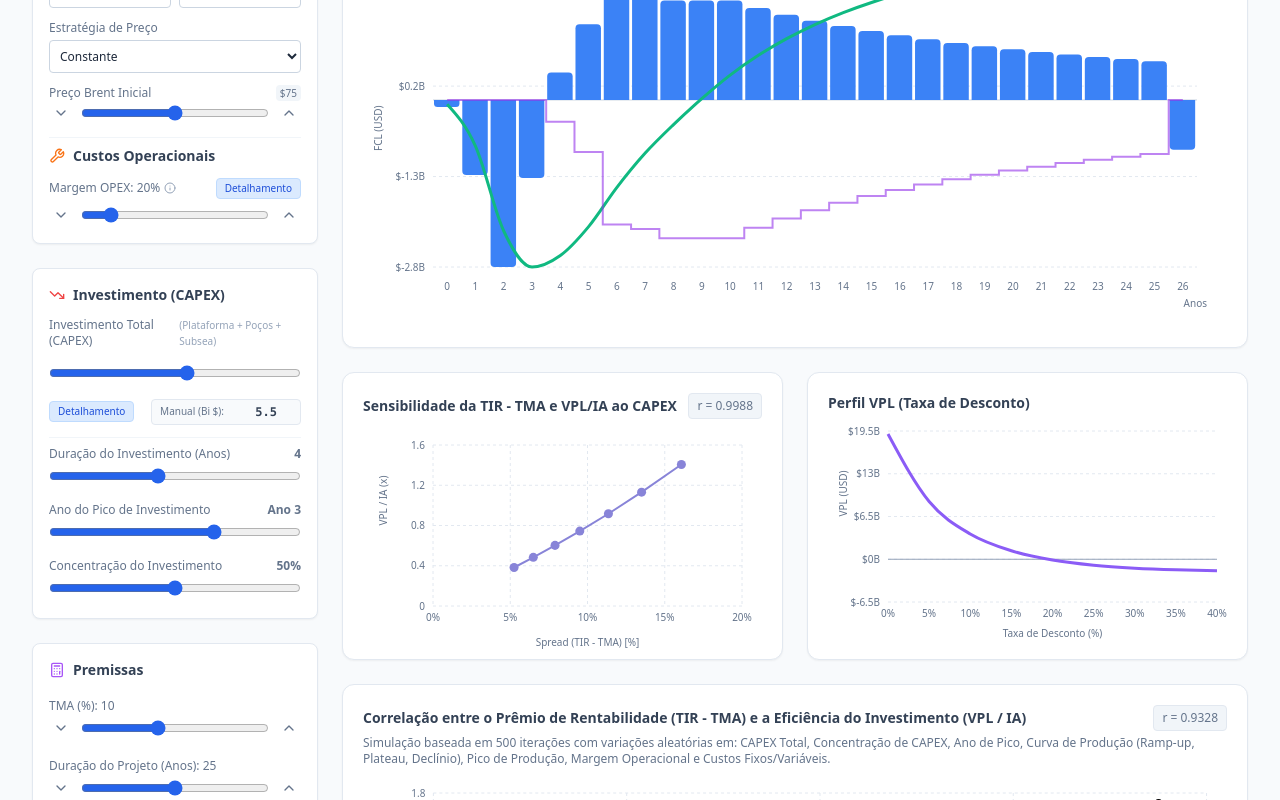
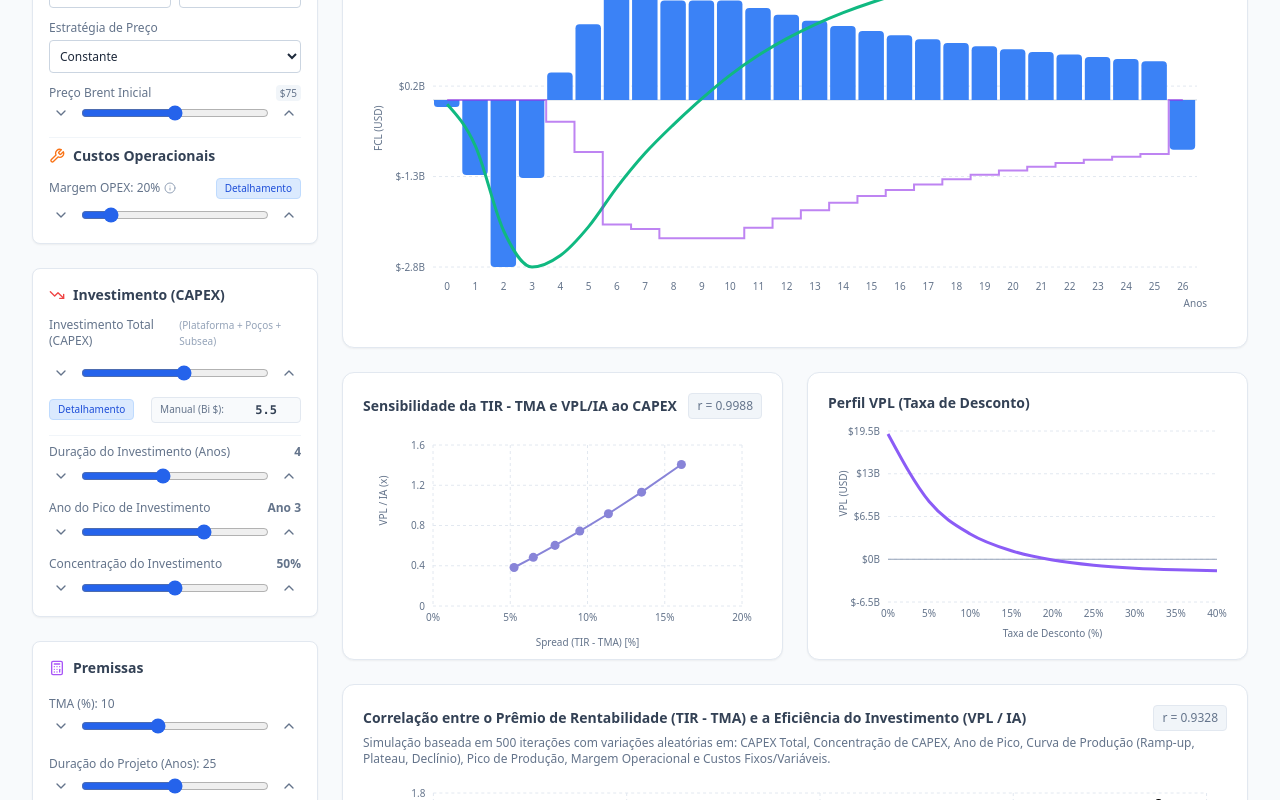
Before and after one commit to fmcima/simulador, a React (Vite) app: page / in a window 1280 px wide. Shown: the part 401-1201 px from the top of the page. Built offline with nearby package versions, Linux system fonts and the light colour scheme; the HTML template or start-up script is replaced by a standard one.

Commit message:
Ajuste persistência custos workover

```diff
--- a/src/components/ProjectInputForm.jsx
+++ b/src/components/ProjectInputForm.jsx
@@ -174,12 +174,16 @@ const ProjectInputForm = ({ params, setParams, label, colorClass = "accent-blue-
                             {params.platformOwnership === 'chartered' ? '(Poços + Subsea)' : '(Plataforma + Poços + Subsea)'}
                         </span>
                     </label>
-                    <input
-                        type="range" min="0" max="10000000000" step="100000000"
-                        value={params.totalCapex}
-                        onChange={(e) => handleChange('totalCapex', Number(e.target.value))}
-                        className={`w-full ${colorClass}`}
-                    />
+                    <div className="flex items-center gap-2">
+                        <button onClick={() => handleChange('totalCapex', Math.max(0, Number(params.totalCapex) - 100000000))} className="p-1 rounded hover:bg-slate-100 dark:hover:bg-slate-800 text-slate-500 transition-colors"><ChevronDown size={16} /></button>
+                        <input
+                            type="range" min="0" max="10000000000" step="100000000"
+                            value={params.totalCapex}
+                            onChange={(e) => handleChange('totalCapex', Number(e.target.value))}
+                            className={`flex-1 ${colorClass}`}
+                        />
+                        <button onClick={() => handleChange('totalCapex', Math.min(10000000000, Number(params.totalCapex) + 100000000))} className="p-1 rounded hover:bg-slate-100 dark:hover:bg-slate-800 text-slate-500 transition-colors"><ChevronUp size={16} /></button>
+                    </div>
                     <div className={`flex ${onNavigateToCapex ? 'justify-between' : 'justify-end'} items-center mt-1`}>
                         {onNavigateToCapex && (
                             <button
@@ -207,7 +211,11 @@ const ProjectInputForm = ({ params, setParams, label, colorClass = "accent-blue-
                                 <span>Duração do Investimento (Anos)</span>
                                 <span className="font-bold">{params.capexDuration}</span>
                             </label>
-                            <input type="range" min="1" max="8" step="1" value={params.capexDuration} onChange={(e) => handleChange('capexDuration', Number(e.target.value))} className={`w-full ${colorClass}`} />
+                            <div className="flex items-center gap-2">
+                                <button onClick={() => handleChange('capexDuration', Math.max(1, Number(params.capexDuration) - 1))} className="p-1 rounded hover:bg-slate-100 dark:hover:bg-slate-800 text-slate-500 transition-colors"><ChevronDown size={16} /></button>
+                                <input type="range" min="1" max="8" step="1" value={params.capexDuration} onChange={(e) => handleChange('capexDuration', Number(e.target.value))} className={`flex-1 ${colorClass}`} />
+                                <button onClick={() => handleChange('capexDuration', Math.min(8, Number(params.capexDuration) + 1))} className="p-1 rounded hover:bg-slate-100 dark:hover:bg-slate-800 text-slate-500 transition-colors"><ChevronUp size={16} /></button>
+                            </div>
                         </div>
 
                         <div>
@@ -215,7 +223,11 @@ const ProjectInputForm = ({ params, setParams, label, colorClass = "accent-blue-
                                 <span>Ano do Pico de Investimento</span>
                                 <span className="font-bold">Ano {params.capexPeakRelative || 1}</span>
                             </label>
-                            <input type="range" min="1" max={params.capexDuration} step="1" value={params.capexPeakRelative || 1} onChange={(e) => handleChange('capexPeakRelative', Number(e.target.value))} className={`w-full ${colorClass}`} />
+                            <div className="flex items-center gap-2">
+                                <button onClick={() => handleChange('capexPeakRelative', Math.max(1, (params.capexPeakRelative || 1) - 1))} className="p-1 rounded hover:bg-slate-100 dark:hover:bg-slate-800 text-slate-500 transition-colors"><ChevronDown size={16} /></button>
+                                <input type="range" min="1" max={params.capexDuration} step="1" value={params.capexPeakRelative || 1} onChange={(e) => handleChange('capexPeakRelative', Number(e.target.value))} className={`flex-1 ${colorClass}`} />
+                                <button onClick={() => handleChange('capexPeakRelative', Math.min(params.capexDuration, (params.capexPeakRelative || 1) + 1))} className="p-1 rounded hover:bg-slate-100 dark:hover:bg-slate-800 text-slate-500 transition-colors"><ChevronUp size={16} /></button>
+                            </div>
                         </div>
 
                         <div>
@@ -223,7 +235,11 @@ const ProjectInputForm = ({ params, setParams, label, colorClass = "accent-blue-
                                 <span>Concentração do Investimento</span>
                                 <span className="font-bold">{params.capexConcentration}%</span>
                             </label>
-                            <input type="range" min="0" max="100" step="10" value={params.capexConcentration} onChange={(e) => handleChange('capexConcentration', Number(e.target.value))} className={`w-full ${colorClass}`} />
+                            <div className="flex items-center gap-2">
+                                <button onClick={() => handleChange('capexConcentration', Math.max(0, Number(params.capexConcentration) - 5))} className="p-1 rounded hover:bg-slate-100 dark:hover:bg-slate-800 text-slate-500 transition-colors"><ChevronDown size={16} /></button>
+                                <input type="range" min="0" max="100" step="5" value={params.capexConcentration} onChange={(e) => handleChange('capexConcentration', Number(e.target.value))} className={`flex-1 ${colorClass}`} />
+                                <button onClick={() => handleChange('capexConcentration', Math.min(100, Number(params.capexConcentration) + 5))} className="p-1 rounded hover:bg-slate-100 dark:hover:bg-slate-800 text-slate-500 transition-colors"><ChevronUp size={16} /></button>
+                            </div>
                         </div>
                     </div>
                 </div>
--- a/src/components/TaxParameters.jsx
+++ b/src/components/TaxParameters.jsx
@@ -233,6 +233,9 @@ const TaxParameters = ({ params, setParams, results }) => {
                                         onChange={(e) => handleChange('serviceTaxRate', Number(e.target.value))}
                                         className="w-full accent-orange-500"
                                     />
+                                    <p className="text-[10px] text-orange-400 dark:text-orange-500 mt-1 italic">
+                                        * Valor típico composto por PIS (1.65%), COFINS (7.60%) e ISS (5.00%).
+                                    </p>
                                 </div>
                             </div>
                         )}
```
Also changed, not shown: src/components/OpexParameters.jsx (+43 -13 lines).
